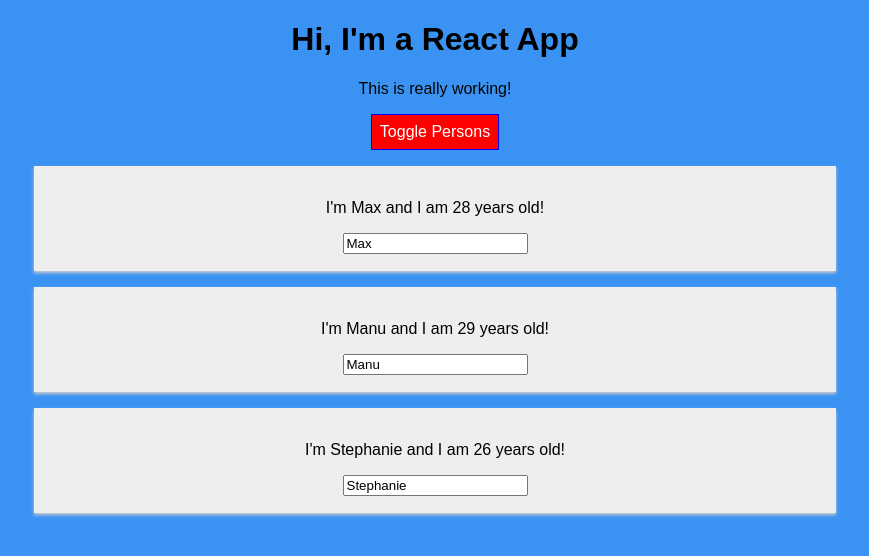
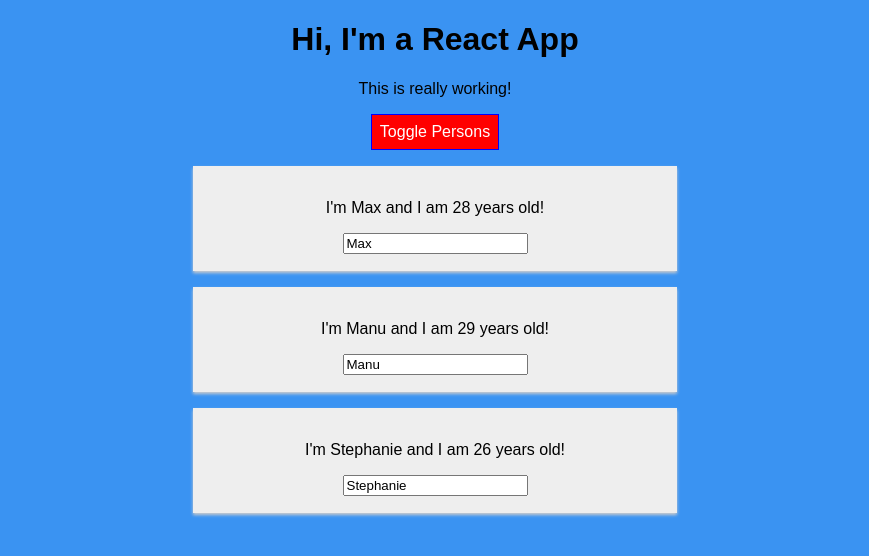
Before and after one commit to cwooz/reactListApp, a React (Create React App) app: page / in a window 1280 px wide. Both pictures are taken after a click on the button "Toggle Persons". Shown: the top 556 px of the page, without its empty margins (205-1074 px from the left). Built offline with nearby package versions, Linux system fonts and the light colour scheme.

Commit message:
StyleRoot

```diff
--- a/src/App.js
+++ b/src/App.js
@@ -1,6 +1,6 @@
 import React, { Component } from 'react';
 import './App.css';
-import Radium from 'radium';
+import Radium, {StyleRoot} from 'radium';
 import Person from './Person/Person';
 
 
@@ -53,7 +53,11 @@
       font: 'inherit',
       border: '1px solid blue',
       padding: '8px',
-      cursor: 'pointer'
+      cursor: 'pointer',
+      ':hover': {
+        backgroundColor: 'lightgreen',
+        color: 'black'
+      }
     };
 
     let persons = null;
@@ -72,6 +76,10 @@
         </div>
       );
       style.backgroundColor = 'red';
+      style[':hover'] = {
+        backgroundColor: 'salmon',
+        color: 'black'
+      }
     }
 
     const classes = [];
@@ -83,6 +91,7 @@
     }
 
     return (
+      <StyleRoot>
         <div className="App">
           <h1>Hi, I'm a React App</h1>
           <p className={classes.join(' ')}>This is really working!</p>
@@ -92,6 +101,7 @@
             Toggle Persons</button>
           {persons}
         </div>
+      </StyleRoot>
     );
     // return React.createElement('div', {className: 'App'}, React.createElement('h1', null, 'Does this work now?'));
   }
--- a/src/Person/Person.js
+++ b/src/Person/Person.js
@@ -1,9 +1,17 @@
 import React from "react";
+import Radium from "radium";
+
 import "./Person.css";
 
 const person = (props) => {
+  const style = {
+    '@media (min-width: 500px)': {
+      width: '450px'
+    }
+  };
+
 	return (
-		<div className="Person">
+		<div className="Person" style={style}>
 			<p onClick={props.click}>I'm {props.name} and I am {props.age} years old! </p>
 			<p> {props.children} </p>
 			<input type="text" onChange={props.changed} value={props.name} />
@@ -11,4 +19,4 @@
 	);
 };
 
-export default person;
+export default Radium(person);
```
Lines whose indentation alone changed are shown as unchanged.
